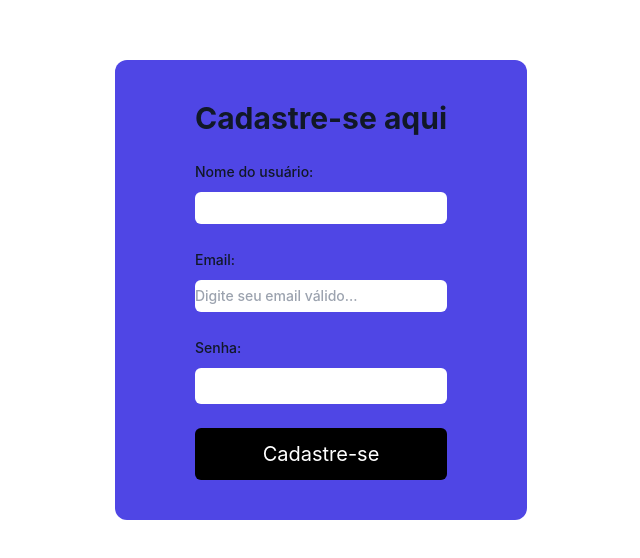
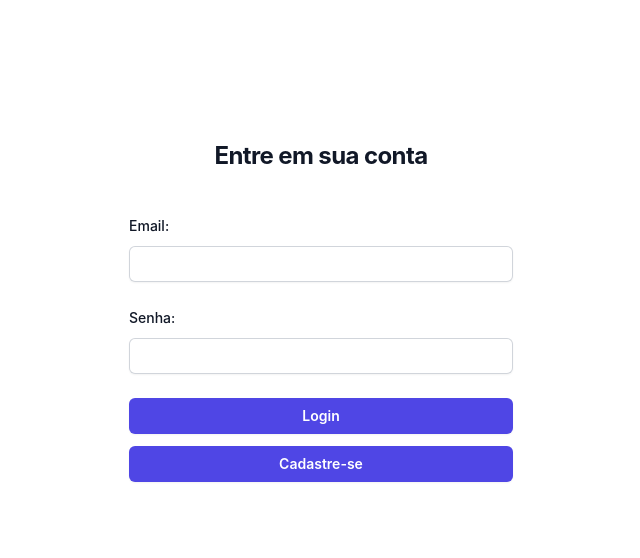
Before and after one commit to victorfarias32/react-users-link, a React (Create React App) app: page /cadastro in a window 1280 px wide. Shown: the part 110-668 px from the top of the page, without its empty margins (319-959 px from the left). Built offline with nearby package versions, Linux system fonts and the light colour scheme.

Commit message:
Revert "Victor"

```diff
--- a/package.json
+++ b/package.json
@@ -7,7 +7,6 @@
     "@testing-library/jest-dom": "^5.16.5",
     "@testing-library/react": "^13.4.0",
     "@testing-library/user-event": "^13.5.0",
-    "axios": "^1.4.0",
     "react": "^18.2.0",
     "react-dom": "^18.2.0",
     "react-router-dom": "^6.11.2",
--- a/src/App.js
+++ b/src/App.js
@@ -1,20 +1,27 @@
-import { BrowserRouter as Router, Routes, Route, Link } from "react-router-dom";
-
+import { Route, Routes } from "react-router-dom";
 import Login from "./pages/Login";
 import Cadastro from "./pages/Cadastro";
 import { useState } from "react";
 
 function App() {
+  const [cadastroOpen, setCadastroOpen] = useState(false);
+
   return (
-    <Router>
-      <Routes>
-
-        <Route path="/" element={<Login></Login>}></Route>
-        <Route path="/cadastro" element={<Cadastro></Cadastro>}></Route>
-
-      </Routes>
-    </Router>
-
+    <>
+      <Login>
+        <button
+          onClick={() => setCadastroOpen(true)}
+          type="submit"
+          className="flex w-full justify-center mt-3 rounded-md bg-indigo-600 px-3 py-1.5 text-sm font-semibold leading-6 text-white shadow-sm hover:bg-indigo-500 focus-visible:outline focus-visible:outline-2 focus-visible:outline-offset-2 focus-visible:outline-indigo-600"
+        >
+          Cadastre-se
+        </button>
+      </Login>
+      <Cadastro
+        isOpen={cadastroOpen}
+        closeCadastro={() => setCadastroOpen(!cadastroOpen)}
+      ></Cadastro>
+    </>
   );
 }
 
--- a/src/Routes.js
+++ b/src/Routes.jsx
@@ -5,7 +5,7 @@ import Cadastro from "./pages/Cadastro";
 function Routes() {
     return (
         <Rotas>
-            <Route path="/" element={<Login/>}/>
+            <Route path="/login" element={<Login/>}/>
             <Route path="/cadastro" element={<Cadastro/>}/>
         </Rotas>
     )
--- a/src/pages/Cadastro.jsx
+++ b/src/pages/Cadastro.jsx
@@ -1,22 +1,7 @@
-import {useState} from "react"
-import{ API } from "../services/Api"
 
-export default function Cadastro() {
+export default function Cadastro({isOpen, closeCadastro}) {
 
-  const [email, setEmail] = useState("");
-    const [name, setName] = useState(null);
-    const [password, setPasword] = useState("");
-
-    async function autenticar(evento) {
-      try {
-        evento.preventDefault();
-        const dados = { name, email, password }
-
-        const response = await API.post("/users", dados)
-      } catch (error) {
-
-      }
-    }
+    if(isOpen){
 
       return (
           <div className="z-10 fixed top-0 left-0 right-0 bottom-0 flex justify-center items-center flex-col py-10">
@@ -34,12 +19,11 @@ export default function Cadastro() {
                     </label>
                     <div className="mt-2">
                       <input
-                      id="name"
-                      name="name"
-                      type="text"
-                      autoComplete="name"
+                        id="email"
+                        name="email"
+                        type="email"
+                        autoComplete="email"
                         required
-                      onChanged={(evento) => setName(evento.target.value)}
                         className="block w-full rounded-md  py-1.5 text-gray-900 ring-inset  placeholder:text-gray-400  sm:text-sm "
                       />
                     </div>
@@ -56,7 +40,6 @@ export default function Cadastro() {
                         autoComplete="email"
                         required
                         placeholder="Digite seu email válido..."
-                      onChanged={(evento) => setEmail(evento.target.value)}
                         className="block w-full rounded-md  py-1.5 text-gray-900 ring-inset  placeholder:text-gray-400  sm:text-sm "
                       />
                     </div>
@@ -74,12 +57,11 @@ export default function Cadastro() {
                         type="password"
                         autoComplete="current-password"
                         required
-                      onChanged={(evento) => setPasword(evento.target.value)}
                         className="block w-full rounded-md border-0 py-1.5 text-gray-900 placeholder:text-gray-400 sm:text-sm sm:leading-6"
                       />
                     </div>
                   </div>
-                {/* <div>
+                  <div>
                     <div className="flex items-center justify-between">
                       <label htmlFor="password" className="block  leading-6 text-gray-900">
                         Confirme sua senha:
@@ -95,7 +77,7 @@ export default function Cadastro() {
                         className="block w-full rounded-md border-0 py-1.5 text-gray-900 shadow-sm ring-1 ring-inset ring-gray-300 placeholder:text-gray-400 focus:ring-2 focus:ring-inset focus:ring-indigo-600 sm:text-sm sm:leading-6"
                       />
                     </div>
-                </div> */}
+                  </div>
                   <div>
                     <button
                       type="submit"
@@ -106,8 +88,11 @@ export default function Cadastro() {
                   </div>
                 </form>
               </div>
+              <div onClick={closeCadastro} className="absolute top-3 right-6 text-2xl font-medium cursor-pointer">x</div>
             </div>
           </div>
       )
+    }
 
+    return null
   }
--- a/src/pages/Login.jsx
+++ b/src/pages/Login.jsx
@@ -1,23 +1,4 @@
-import { Link } from "react-router-dom"
-import { useState } from "react";
-import { API } from "../services/Api";
-
-
 export default function Login({ children }) {
-  const [email, setEmail] = useState("");
-  const [name, setName] = useState(null);
-  const [password, setPasword] = useState("");
-
-  async function autenticar(evento) {
-    try {
-      evento.preventDefault();
-      const dados = { email, password }
-
-      const response = await API.post("/auth/login", dados)
-    } catch (error) {
-
-    }
-  }
   return (
     <>
       <div className="flex min-h-screen flex-1 flex-col justify-center px-6 py-12 lg:px-8">
@@ -43,7 +24,6 @@ export default function Login({ children }) {
                   type="email"
                   autoComplete="email"
                   required
-                  onChanged={(evento) => setEmail(evento.target.value)}
                   className="block w-full rounded-md border-0 py-1.5 text-gray-900 shadow-sm ring-1 ring-inset ring-gray-300 placeholder:text-gray-400 focus:ring-2 focus:ring-inset focus:ring-indigo-600 sm:text-sm sm:leading-6"
                 />
               </div>
@@ -65,7 +45,6 @@ export default function Login({ children }) {
                   type="password"
                   autoComplete="current-password"
                   required
-                  onChanged={(evento) => setPasword(evento.target.value)}
                   className="block w-full rounded-md border-0 py-1.5 text-gray-900 shadow-sm ring-1 ring-inset ring-gray-300 placeholder:text-gray-400 focus:ring-2 focus:ring-inset focus:ring-indigo-600 sm:text-sm sm:leading-6"
                 />
               </div>
@@ -79,9 +58,8 @@ export default function Login({ children }) {
                 Login
               </button>
             </div>
-            <Link to="/cadastro" className="flex w-full justify-center rounded-md bg-indigo-600 px-3 py-1.5 text-sm font-semibold leading-6 text-white shadow-sm hover:bg-indigo-500 focus-visible:outline focus-visible:outline-2 focus-visible:outline-offset-2 focus-visible:outline-indigo-600"
-            > Cadastre-se </Link>
           </form>
+          <div>{children}</div>
         </div>
       </div>
     </>
--- a/src/services/Api.js
+++ /dev/null
@@ -1,7 +0,0 @@
-import axios from "axios";
-
-const API = axios.create({
-    baseURL: "https://usuarios.ronierlima.dev/"
-});
-
-export { API}
```
Also changed, not shown: 1 other file (tests, documents, lock files or other folders). Lines whose indentation alone changed are shown as unchanged.
